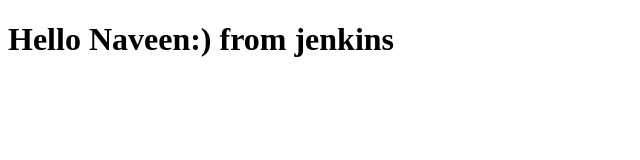
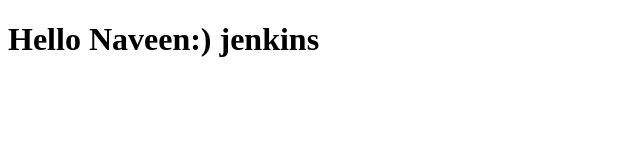
Before and after one commit to NaveenMadMax/zenclass, a plain HTML site: page index.html in a window 1280 px wide. Shown: the whole page, without its empty margins (0-640 px from the left). Drawn offline with Linux system fonts and the light colour scheme.

Commit message:
Update index.html 3

```diff
--- a/index.html
+++ b/index.html
@@ -4,6 +4,6 @@
 	<title>Hello Worldssss:)</title>
 </head>
 <body>
-	<h1>Hello Naveen:) from jenkins</h>
+	<h1>Hello Naveen:) jenkins</h>
 </body>
 </html>
```
